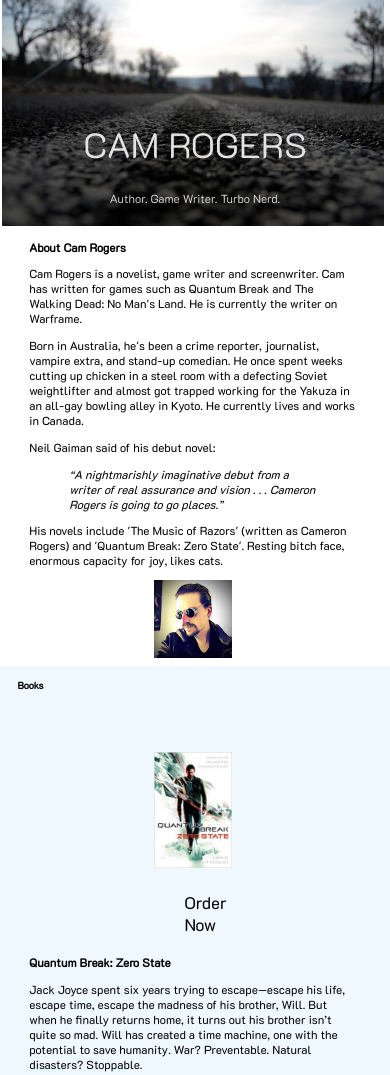
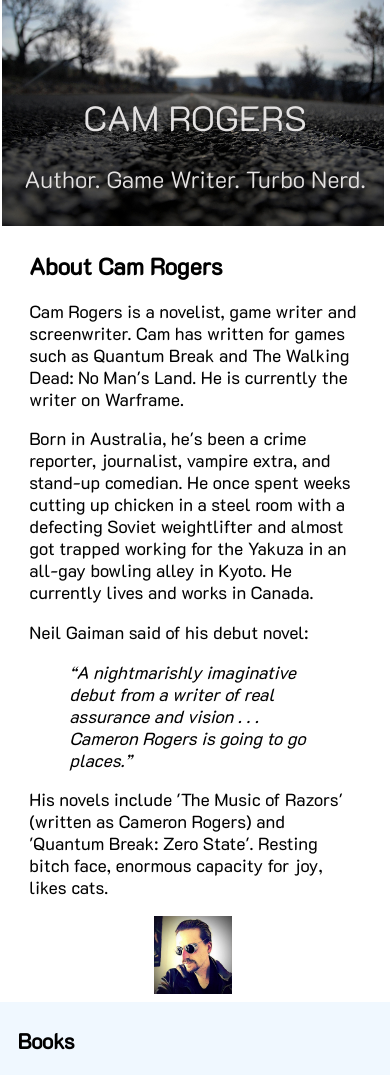
Before and after one commit to CynthiaLixinLee/cam_rogers, a plain HTML site: page index.html in a window 390 px wide. Shown: the top 1075 px of the page. Drawn offline with nearby package versions, Linux system fonts and the light colour scheme; a script that the page names is missing.

Commit message:
Updated font sizes

```diff
--- a/style.css
+++ b/style.css
@@ -119,6 +119,7 @@ button:hover {
   font-weight: bold;
 }
 
+/* Responsiveness */
 @media only screen and (max-width: 500px) {
   .about,
   .book {
@@ -134,16 +135,29 @@ button:hover {
   .game h2 {
     height: 2vw;
   }
+  .header {
+    padding-top: 18vw;
+  }
+  p,
+  blockquote,
+  button {
+    font-size: 4.5vw;
+  }
+  h2 {
+    font-size: 6vw !important;
+  }
+  h3 {
+    font-size: 5.5vw;
+  }
 }
 
-@media only screen and (min-width: 1400px) {
-  .container {
-    max-width: 70vw;
-    margin: auto;
-  }
+@media only screen and (min-width: 1200px) {
   p,
   blockquote {
-    font-size: 28px;
+    font-size: 24px;
+  }
+  h1 {
+    font-size: 85px;
   }
   h2 {
     font-size: 36px !important;
@@ -153,4 +167,11 @@ button:hover {
   }
 }
 
+@media only screen and (min-width: 1400px) {
+  .container {
+    max-width: 70vw;
+    margin: auto;
+  }
+}
+
 /* If portrait, change vh to vw */
```
